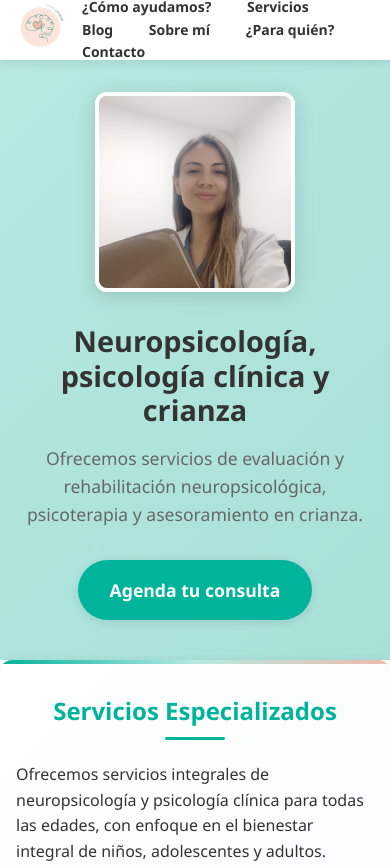
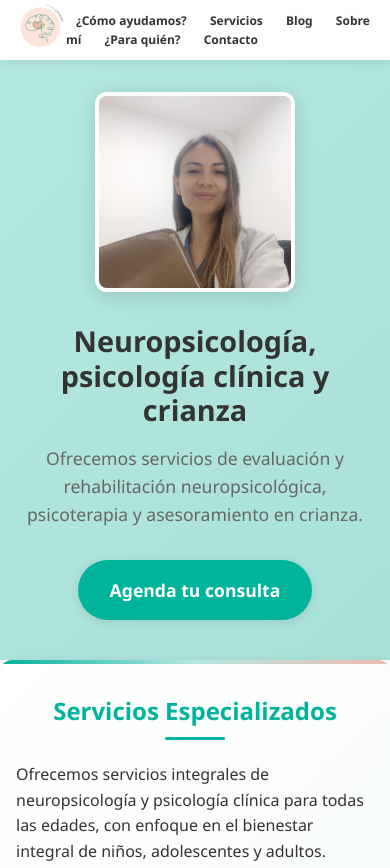
Before and after one commit to JulianNaranjo/landing_page_erika, a plain HTML site: page index.html in a window 390 px wide. Shown: the top 868 px of the page. Drawn offline with Linux system fonts and the light colour scheme; some icons are missing.

Commit message:
se ajusta el padding para que se vea mejor en varios dispostivos

```diff
--- a/css/styles.css
+++ b/css/styles.css
@@ -799,7 +799,11 @@ footer {
 
   .nav-links {
     display: block;
-    font-size: 14px;
+    font-size: 12px;
+  }
+
+  .nav-links a {
+    padding: 6px 10px; /* Ajusta para reducir el espacio entre links */
   }
 
   .logo-nav {
```
